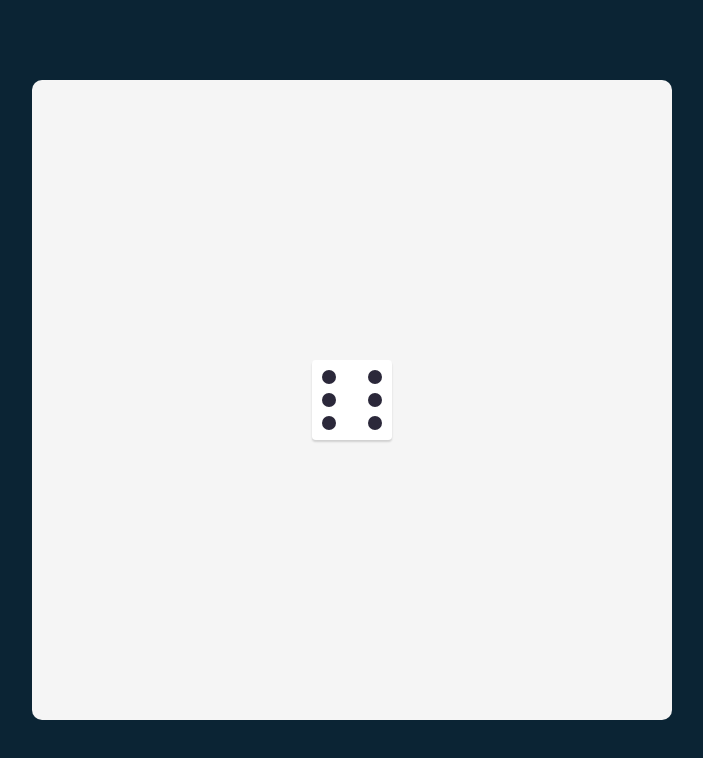
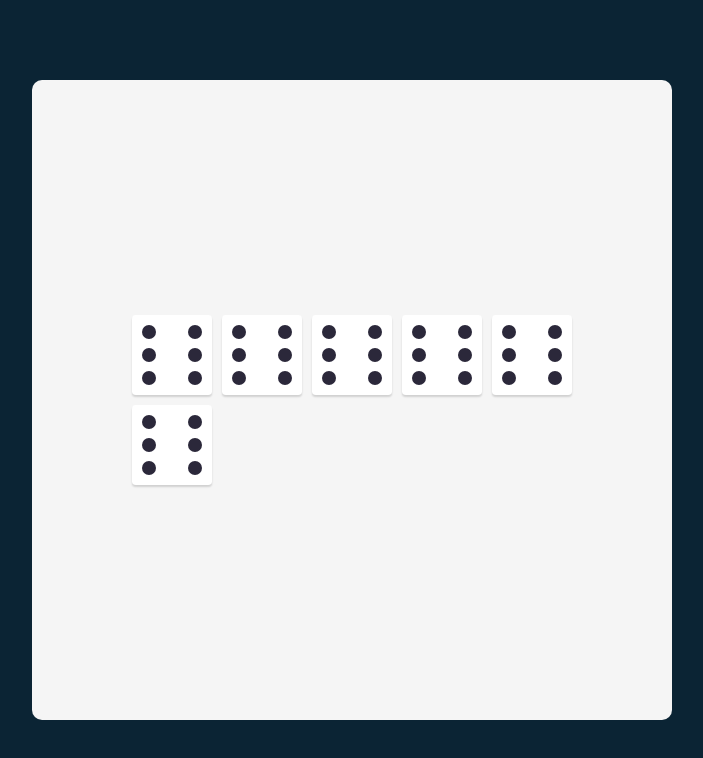
Before and after one commit to roqyyb/Tenzies-Game, a React (Vite) app: page / in a window 1280 px wide. Shown: the top 758 px of the page, without its empty margins (288-991 px from the left). Built offline with nearby package versions, Linux system fonts and the light colour scheme.

Commit message:
Define the dice-container

```diff
--- a/src/App.css
+++ b/src/App.css
@@ -95,3 +95,12 @@ main {
     height: 14px;
   }
 }
+
+/* Dice Container */
+
+.dice-container {
+  display: grid;
+  grid-template-columns: repeat(5, 1fr);
+  grid-template-rows: auto auto;
+  gap: 10px;
+}
--- a/src/App.jsx
+++ b/src/App.jsx
@@ -10,7 +10,9 @@ function App() {
   return (
     <div className="App">
       <main>
+        <section className="dice-container">
         <Die/>
+        </section>
       </main>
     </div>
   )
--- a/src/Components/Die.jsx
+++ b/src/Components/Die.jsx
@@ -2,6 +2,13 @@ import DieDots from "./DieDots"
 
 export default function Die(){
     return(
-        <DieDots/>
+        <>
+        <DieDots />
+        <DieDots />
+        <DieDots />
+        <DieDots />
+        <DieDots />
+        <DieDots />
+        </>
     )
 }
```
